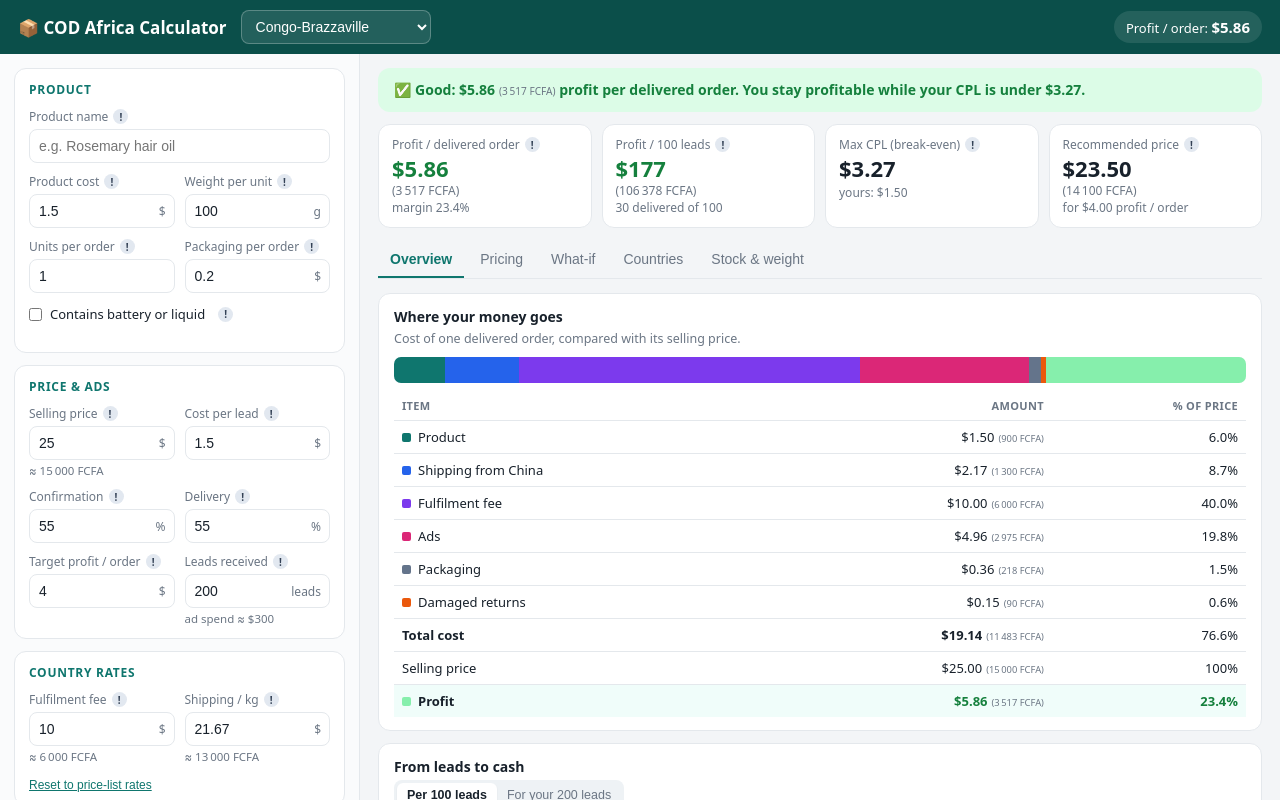
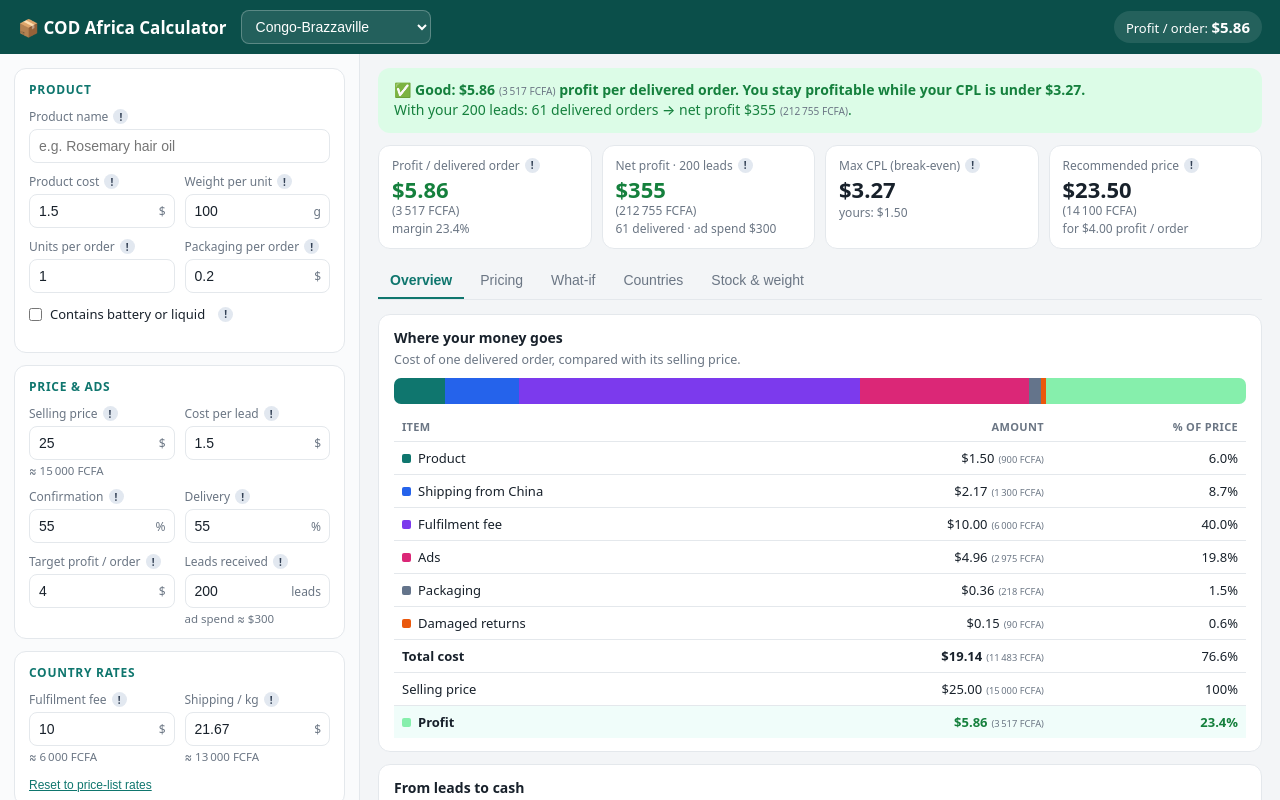
Before and after one commit to BahaKhmeissi/cod_calculator, a plain HTML site: page index.html in a window 1280 px wide. Drawn offline with Linux system fonts and the light colour scheme.

Commit message:
Leads input now drives the headline: net profit for your leads, delivered count, ad spend
Co-Authored-By: Claude Opus 5.5 <noreply@anthropic.com>
Claude-Session: https://claude.ai/code/session_018C5HA6Ap343AdpPwMeM3jn

```diff
--- a/index.html
+++ b/index.html
@@ -222,7 +222,7 @@
       </div>
       <div class="card">
         <h4>From leads to cash</h4>
-        <div class="seg" id="funnelSeg"><button data-m="100" class="on">Per 100 leads</button><button data-m="leads" id="leadsSeg">For your leads</button></div>
+        <div class="seg" id="funnelSeg"><button data-m="leads" id="leadsSeg" class="on">For your leads</button><button data-m="100">Per 100 leads</button></div>
         <div class="funnel" id="funnel"></div>
         <div class="tbl"><table id="pnl"></table></div>
       </div>
@@ -304,7 +304,7 @@ const DEFAULTS = {
   cc:0, codPct:0, lossPct:5, rCFA:600, rGNF:8700, stock:300, overrides:{}, v:3
 };
 const STORE = "codAfricaCalc";
-let S = load(), view = "overview", funnelMode = "100";
+let S = load(), view = "overview", funnelMode = "leads";
 
 function load(){
   try{
@@ -406,7 +406,7 @@ const TIPS = {
 };
 const KPI_TIPS = {
   profit:"What you keep on each delivered order after every cost: product, shipping, fee, ads, packaging and returns.",
-  per100:"Total profit for every 100 orders you receive.",
+  total:"Total profit from the number of leads you entered in Price & ads, after all costs including ad spend (leads × CPL).",
   becpl:"The highest cost per lead you can pay before you start losing money.",
   rec:"The price that gives you your target profit per delivered order (rounded up to $0.50).",
 };
@@ -494,18 +494,19 @@ function render(){
   // top badge
   $("badge").innerHTML = isFinite(m.profit) ? `Profit / order: <b>${money(m.profit)}</b>` : "Missing shipping rate";
 
+  const nLeads = Math.max(0, +S.leads||0), nDel = nLeads*m.eff, totalProfit = m.profit*nDel, spend = nLeads*m.cpl;
   // verdict
   const v = $("verdict");
   if(!isFinite(m.profit)){ v.className="verdict warn"; v.textContent="⚠️ Enter the shipping rate per kg (Country rates) to see results."; }
   else if(m.profit < 0){ v.className="verdict bad"; v.innerHTML = m.beCPL>0 ? `❌ Losing ${L(-m.profit)} per delivered order. Sell at ${L(m.recPriceUSD)} or more, or get your CPL under ${money(m.beCPL)}.` : `❌ Losing ${L(-m.profit)} per delivered order. Even with free ads this price doesn't cover your costs: sell at ${L(m.recPriceUSD)} or more.`; }
   else if(m.profit < target){ v.className="verdict warn"; v.innerHTML=`⚠️ Small profit: ${L(m.profit)} per delivered order, under your ${money(target)} target. Try selling at ${L(m.recPriceUSD)}.`; }
   else { v.className="verdict good"; v.innerHTML=`✅ Good: ${L(m.profit)} profit per delivered order. You stay profitable while your CPL is under ${money(m.beCPL)}.`; }
+  if(isFinite(m.profit) && nLeads>0) v.innerHTML += `<br><span style="font-weight:500">With your ${Math.round(nLeads)} leads: ${nDel.toFixed(0)} delivered orders → ${totalProfit>=0?"net profit":"net loss"} ${L(Math.abs(totalProfit))}.</span>`;
 
   // 4 key numbers
-  const per100 = m.profit*100*m.eff;
   $("kpis").innerHTML = [
     ["profit","Profit / delivered order", `<span class="${cls(m.profit)}">${L(m.profit)}</span>`, `margin ${pct(m.margin)}`],
-    ["per100","Profit / 100 leads", `<span class="${cls(per100)}">${L(per100)}</span>`, `${(100*m.eff).toFixed(0)} delivered of 100`],
+    ["total",`Net profit · ${Math.round(nLeads)} leads`, `<span class="${cls(totalProfit)}">${L(totalProfit)}</span>`, `${nDel.toFixed(0)} delivered · ad spend ${money(spend,"USD",0)}`],
     ["becpl","Max CPL (break-even)", m.beCPL>0 ? money(m.beCPL) : '<span class="neg">none</span>', `yours: ${money(m.cpl)}`],
     ["rec","Recommended price", L(m.recPriceUSD), `for ${money(target)} profit / order`],
   ].map(([k,l,val,s])=>`<div class="kpi"><div class="l">${l}${tipHTML(KPI_TIPS[k])}</div><div class="v">${val}</div><div class="s">${s}</div></div>`).join("");
```
